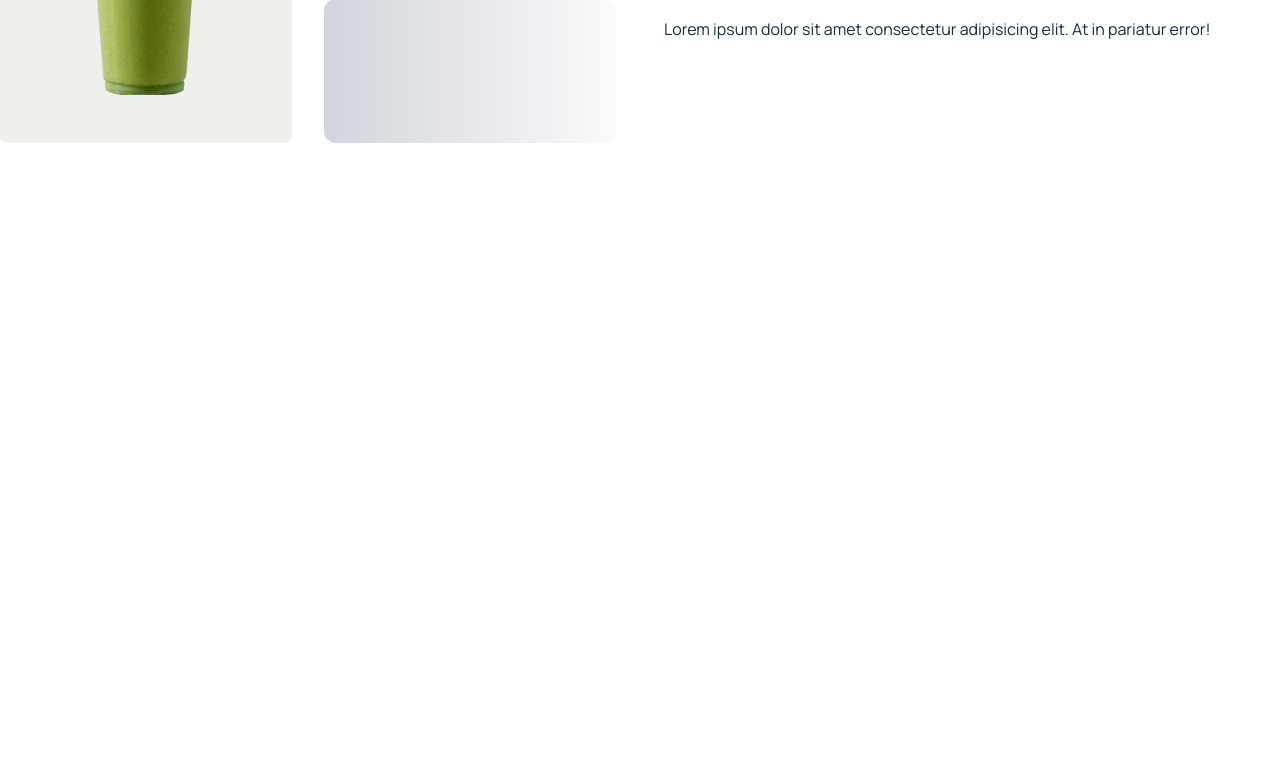
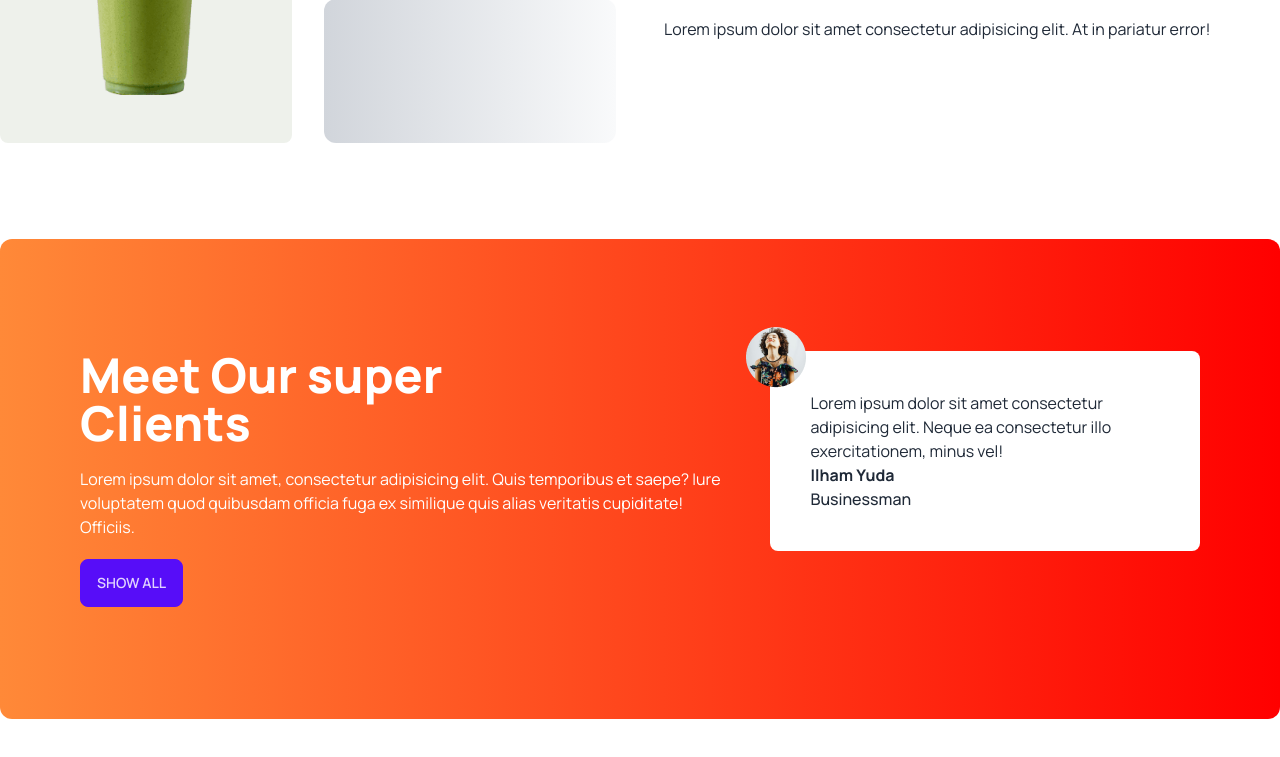
Before and after one commit to rootnure/tea-house-DaisyUI-14, a plain HTML site: page index.html in a window 1280 px wide. Shown: the part 1544-2301 px from the top of the page. Before the commit the page ends 1783 px from the top, so only its background shows below. Drawn offline with nearby package versions, Linux system fonts and the light colour scheme.

Commit message:
simple review section added

```diff
--- a/index.html
+++ b/index.html
@@ -134,6 +134,29 @@
             <p>Lorem ipsum dolor sit amet consectetur adipisicing elit. At in pariatur error!</p>
          </div>
       </section>
+
+      <!-- super clients section -->
+      <section class="my-24 bg-gradient-to-l from-[#F00] to-[#FF8938] rounded-xl px-20 py-28 flex flex-col lg:flex-row gap-12">
+         <!-- section content -->
+         <div class="space-y-5">
+            <h2 class="text-5xl font-extrabold text-white">
+               Meet Our super
+               <br>
+               Clients
+            </h2>
+            <p class="text-white">Lorem ipsum dolor sit amet, consectetur adipisicing elit. Quis temporibus et saepe? Iure voluptatem quod quibusdam officia fuga ex similique quis alias veritatis cupiditate! Officiis.</p>
+            <button class="btn btn-primary">Show All</button>
+         </div>
+         <div>
+            <!-- review -->
+            <div class="relative p-10 rounded-lg bg-white">
+               <img class="absolute -top-6 -left-6" src="./images/client.png" alt="">
+               <p>Lorem ipsum dolor sit amet consectetur adipisicing elit. Neque ea consectetur illo exercitationem, minus vel!</p>
+               <h4 class="font-bold">Ilham Yuda</h4>
+               <p class="font-medium">Businessman</p>
+            </div>
+         </div>
+      </section>
    </main>
    <footer>
 
```
